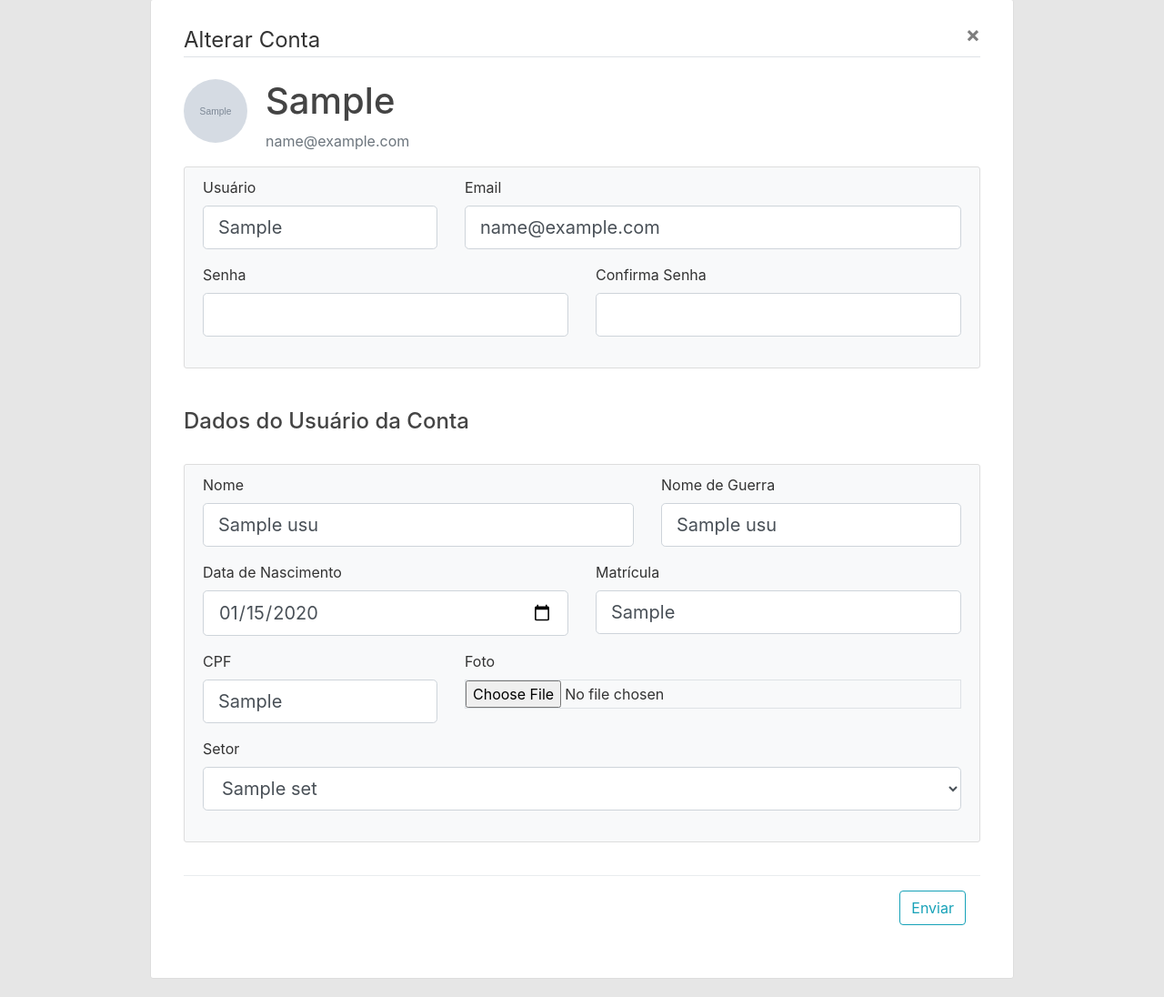
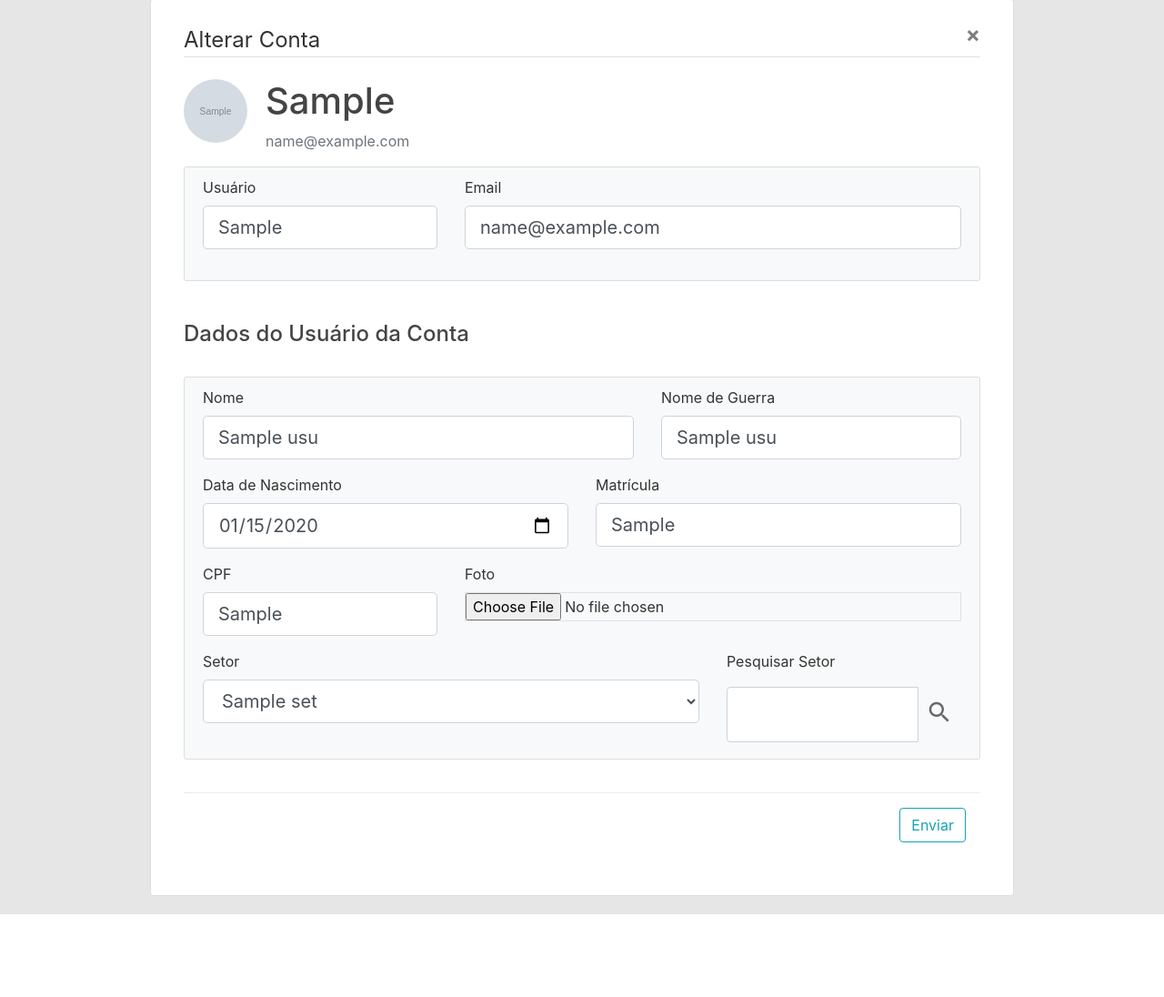
Before and after one commit to AcarlosSoares/framework, a Flask app: page /conta/alterar/1 in a window 1280 px wide. Shown: the part 81-1177 px from the top of the page at 91% size. After the commit the page ends 1086 px from the top, so only its background shows below. Run offline with Flask 2, Linux system fonts and the light colour scheme; a user stored in the database is signed in; tables that the repository leaves empty hold one stand-in row (values such as "Sample post"); grey boxes marked "Sample" are stand-in pictures; parts of the project's set-up code (start-up, migrations or seed data) failed here and were passed over; some libraries are stand-ins or nearby versions.

Commit message:
Atualização dia 27/12/2019 17:45

```diff
--- a/app/app/conta/forms.py
+++ b/app/app/conta/forms.py
@@ -1,6 +1,6 @@
 from flask_wtf import FlaskForm
 from flask_wtf.file import FileField, FileAllowed
-from wtforms import StringField, PasswordField, SubmitField, BooleanField, IntegerField, SelectField
+from wtforms import StringField, PasswordField, SubmitField, BooleanField, IntegerField, SelectField, HiddenField
 from wtforms.validators import DataRequired, Length, Email, EqualTo, ValidationError
 from wtforms.fields.html5 import DateField
 from app.models.models import Conta, Usuario, Setor
@@ -54,8 +54,6 @@ class AlteraContaUsuarioForm(FlaskForm):
   nomeusuario = StringField('Usuário', validators=[DataRequired(message='Usuário deve ser prenchido!'),
    Length(min=3, max=20, message='Usuário deve ter entre 3 e 20 caracteres!')])
   email = StringField('Email', validators=[DataRequired(message='Email deve ser prenchido!')])
-  senha = PasswordField('Senha', validators=[DataRequired(message='Senha deve ser prenchido!')])
-  confirmasenha = PasswordField('Confirma Senha', validators=[DataRequired(message='Senha deve ser prenchido!'), EqualTo('senha')])
   nomecompleto = StringField('Nome', validators=[DataRequired(message='Nome deve ser prenchido!'),
    Length(min=3, max=80, message='Nome deve ter entre 3 e 80 caracteres!')])
   nomeguerra = StringField('Nome de Guerra', validators=[DataRequired(message='Nome deve ser prenchido!'),
@@ -67,6 +65,8 @@ class AlteraContaUsuarioForm(FlaskForm):
    Length(min=11, max=11, message='CPF deve ter 11 caracteres!')])
   foto = FileField('Foto', validators=[FileAllowed(['jpg', 'png'])])
   setor_id = SelectField('Setor', coerce=int, validators=[DataRequired(message='Setor deve ser prenchido!')])
+  pesquisarpor = StringField('Pesquisar Setor', description='Pesquisar')
+  submitpesquisarpor = SubmitField('Ir')
   submit = SubmitField('Enviar')
 
   # def validate_nomeusuario(self, nomeusuario):
@@ -76,7 +76,8 @@ class AlteraContaUsuarioForm(FlaskForm):
 
   def __init__(self):
     super(AlteraContaUsuarioForm, self).__init__()
-    self.setor_id.choices = [(k.id, k.nome) for k in Setor.query.all()]
+    # self.setor_id.choices = [(k.id, k.nome) for k in Setor.query.all()]
+    self.setor_id.choices = []
 
 
 class ListaGrupoForm(FlaskForm):
--- a/app/app/conta/routes.py
+++ b/app/app/conta/routes.py
@@ -153,13 +153,21 @@ def alterar(id_data):
 
   form = AlteraContaUsuarioForm()
 
+  print(form.pesquisarpor.data)
+  if form.pesquisarpor.data:
+    # filter_column = text(' setor_set.ds_nome_set LIKE ' + "'%" + form.pesquisarpor.data + "%'")
+    filter_column = text(' setor_set.ds_nome_set LIKE ' + "'%" + form.pesquisarpor.data + "%'")
+    print(filter_column)
+    form.setor_id.choices = [(k.id, k.nome) for k in Setor.query.filter(filter_column).all()]
+  else:
+    form.setor_id.choices = [(k.id, k.nome) for k in Setor.query.all()]
+
   if request.method == 'GET':
     try:
       dado = Conta.query.get(id_data)
       if (dado):
         form.nomeusuario.data = dado.usuario
         form.email.data = dado.email
-        form.senha.data = dado.senha
       if (dado.usuarios):
         form.nomecompleto.data = dado.usuarios.nomecompleto
         form.nomeguerra.data = dado.usuarios.nomeguerra
@@ -175,7 +183,7 @@ def alterar(id_data):
       else:
         foto = url_for('static', filename='profile_pics/' + 'default.jpg')
 
-      return render_template('altera_conta.html', title='Alterar Conta', form=form, foto=foto)
+      return render_template('altera_conta.html', id_data=dado.id, title='Alterar Conta', form=form, foto=foto)
 
     except Exception as e:
       flash('Falha no aplicativo! ' + str(e), 'danger')
@@ -192,11 +200,9 @@ def alterar(id_data):
       picture_file = "default.jpg"
 
     try:
-      hashed_senha = bcrypt.generate_password_hash(form.senha.data).decode('utf-8')
       dado = Conta.query.get(id_data)
       dado.usuario = form.nomeusuario.data
       dado.email = form.email.data
-      dado.senha = hashed_senha
       dado.usuarios.nomecompleto = form.nomecompleto.data
       dado.usuarios.nomeguerra = form.nomeguerra.data
       dado.usuarios.datanascimento = form.datanascimento.data
@@ -210,6 +216,55 @@ def alterar(id_data):
     except Exception as e:
       flash('Falha no aplicativo! ' + str(e), 'danger')
       return redirect(url_for('conta.acessar'))
+
+
+@conta.route('/conta/pesquisar/<int:id_data>/<string:nome_setor>', methods=['GET'])
+@login_required
+def pesquisar(id_data, nome_setor):
+
+  if not current_user.is_authenticated:
+    flash('Usuário não autorizado!', 'info')
+    return redirect(url_for('conta.acessar'))
+
+  form = AlteraContaUsuarioForm()
+  print(form.pesquisarpor.data)
+  print('* * *  Pesquisar')
+  print(nome_setor)
+  if nome_setor:
+    # filter_column = text(' setor_set.ds_nome_set LIKE ' + "'%" + form.pesquisarpor.data + "%'")
+    filter_column = text(' setor_set.ds_nome_set LIKE ' + "'%" + nome_setor + "%'")
+    print(filter_column)
+    form.setor_id.choices = [(k.id, k.nome) for k in Setor.query.filter(filter_column).all()]
+  else:
+    form.setor_id.choices = [(k.id, k.nome) for k in Setor.query.all()]
+
+  if request.method == 'GET':
+    try:
+      dado = Conta.query.get(id_data)
+      if (dado):
+        form.nomeusuario.data = dado.usuario
+        form.email.data = dado.email
+      if (dado.usuarios):
+        form.nomecompleto.data = dado.usuarios.nomecompleto
+        form.nomeguerra.data = dado.usuarios.nomeguerra
+        form.datanascimento.data = dado.usuarios.datanascimento
+        form.matricula.data = dado.usuarios.matricula
+        form.cpf.data = dado.usuarios.cpf
+        form.foto.data = dado.usuarios.foto
+        if dado.usuarios.setor_id:
+          form.setor_id.process_data(dado.usuarios.setor_id)
+
+      if dado.usuarios.foto:
+        foto = url_for('static', filename='profile_pics/' + dado.usuarios.foto)
+      else:
+        foto = url_for('static', filename='profile_pics/' + 'default.jpg')
+
+      return render_template('altera_conta.html', id_data=dado.id, title='Alterar Conta', form=form, foto=foto)
+
+    except Exception as e:
+      flash('Falha no aplicativo! ' + str(e), 'danger')
+      return redirect(url_for('conta.acessar'))
+
 
 @conta.route('/conta/imprimir', methods=['GET'])
 @login_required
--- a/app/app/conta/templates/altera_conta.html
+++ b/app/app/conta/templates/altera_conta.html
@@ -45,12 +45,6 @@
                   <div class="col-sm-8">
                     {{ render_field(form.email) }}
                   </div>
-                  <div class="col-sm-6">
-                    {{ render_field(form.senha) }}
-                  </div>
-                  <div class="col-sm-6">
-                    {{ render_field(form.confirmasenha) }}
-                  </div>
                 </div>
               </div>
 
@@ -76,9 +70,25 @@
                     <div class="col-sm-8">
                       {{ render_picture_field(form.foto) }}
                     </div>
-                    <div class="col-sm-12">
+                    <div class="col-sm-8">
                       {{ render_select_field2(form.setor_id) }}
                     </div>
+
+                    <div class="col-sm-4">
+                      {{ form.pesquisarpor.label(class="form-control-label") }}
+                      <div class="input-group mt-2">
+                        {{ form.pesquisarpor(class="form-control form-control-lm") }}
+                        <div class="input-group-append">
+                          <!-- {{ form.submitpesquisarpor(class="btn btn-outline-info") }} -->
+
+                          <a id="pesquisar_id" class="btn btn-ligth btn-sm my-2" href="{{ url_for('conta.pesquisar', id_data=id_data, nome_setor='GESAC') }}" title="Pesquisar">
+                            <i class="material-icons">search</i>
+                          </a>
+
+                        </div>
+                      </div>
+                    </div>
+
                 </div>
               </div>
 
--- a/app/app/templates/layout.html
+++ b/app/app/templates/layout.html
@@ -61,6 +61,7 @@
                       <a href="{{ url_for('conta.acessar') }}" class="dropdown-item">Contas</a>
                       <a href="{{ url_for('setor.acessarSetor') }}" class="dropdown-item">Setor</a>
                       <a href="{{ url_for('auth.register') }}" class="dropdown-item">Registro</a>
+                      <a href="{{ url_for('auth.reset_senha') }}" class="dropdown-item">Reset Senha</a>
                     </div>
                   </li>
                 {% endif %}
```
Also changed, not shown: app/app/auth/routes.py (+4 -4 lines), app/app/static/profile_pics/03031eba9d64907b.jpg (added).
